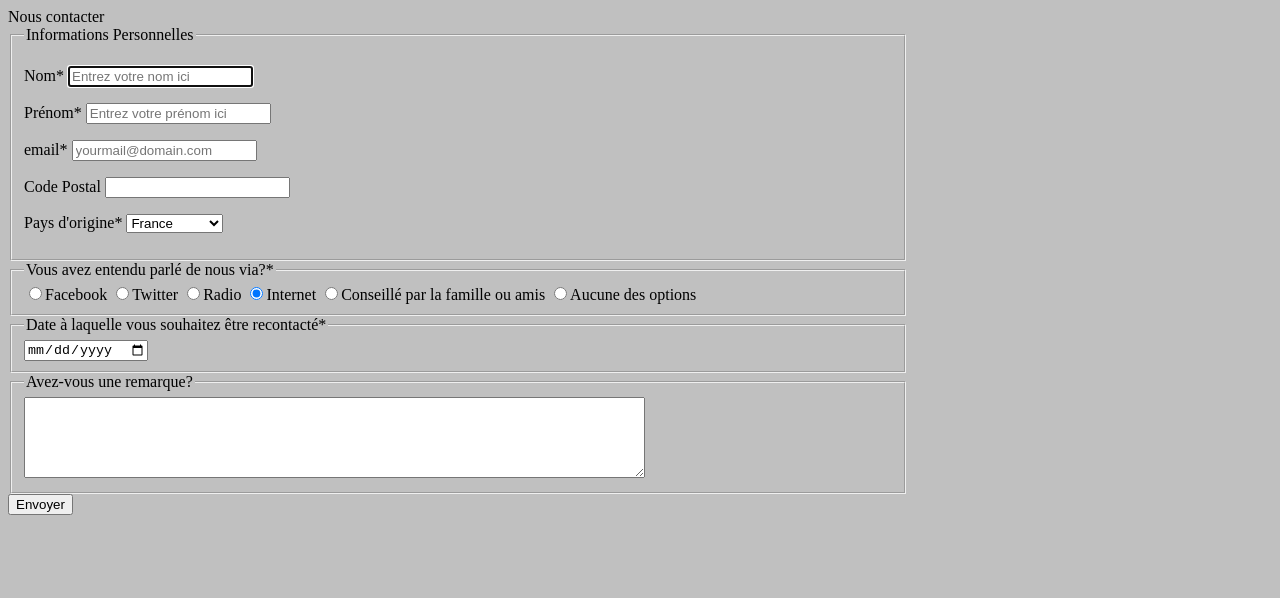
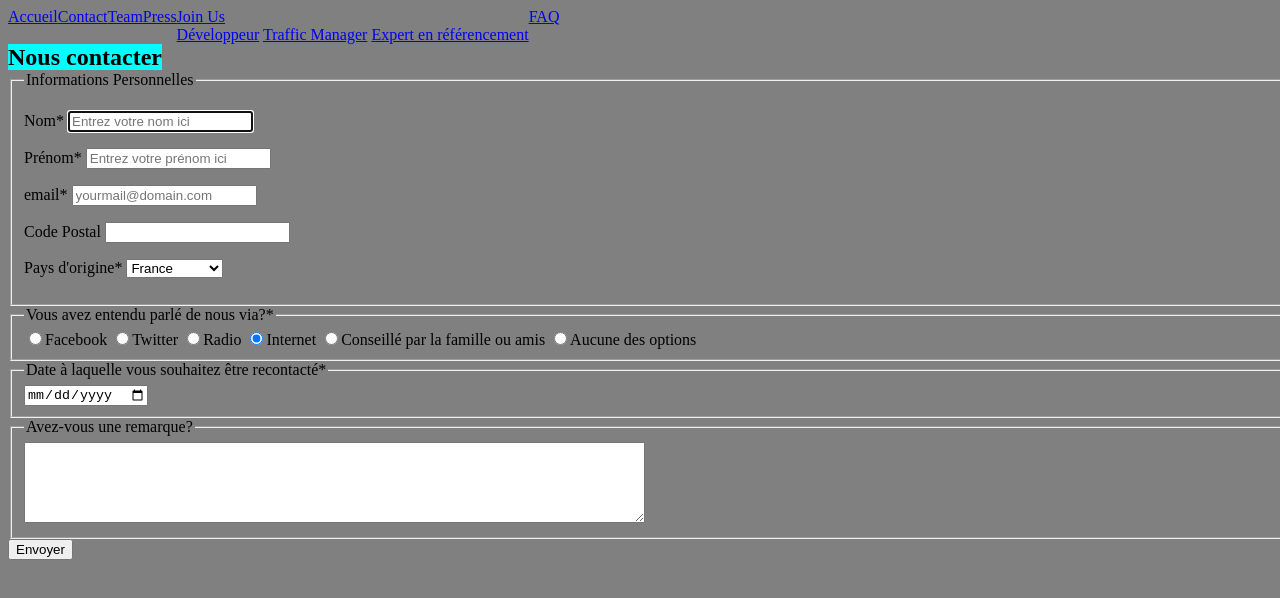
Before and after one commit to DavidBinaud/project-FirstSemester-HTLL-CSS, a plain HTML site: page contact.html in a window 1280 px wide. Drawn offline with Linux system fonts and the light colour scheme.

Commit message:
ajout base nav / rectification qqes erreurs / dedoublement pages css

```diff
--- a/contact.html
+++ b/contact.html
@@ -14,6 +14,37 @@
 		<body>
 			<header>
 
+				<nav>
+					<div>
+						<a href="./index.html">Accueil</a>
+					</div>
+
+					<div>
+						<a href="./contact.html">Contact</a>
+					</div>
+
+					<div>
+						<a href="./team.html">Team</a>
+					</div>
+
+					<div>
+						<a href="./press.html">Press</a>
+					</div>
+
+					<div>
+						<a href="./joinus.html">Join Us</a>
+						<div class="submenu">
+							<a href="./Dev.html">Développeur</a>
+							<a href="./TrafficManager.html">Traffic Manager</a>
+							<a href="./RefExpert.html">Expert en référencement</a>
+						</div>
+					</div>
+
+					<div>
+						<a href="./faq.html">FAQ</a>
+					</div>
+
+				</nav>
 
 			<!-- <nav> </nav>  COMMUN AUX PAGES // 1 personne s'occupe du nav
 			Mettre en place des pages en fr et en anglais avec choix depuis le nav?
@@ -24,10 +55,10 @@
 
 
 			<main>
-				<article>Nous contacter </article>
+				<h2>Nous contacter </h2>
 				<!-- Page du Formulaire // demander au prof si formulaire en mode get ou post-->
-
-				<form action="sendToMySecondYearInIut.php" method="get">
+				<article>
+					<form action="sendToContactForm.php" method="get">
 
 	<!--i-->  			<fieldset ><legend>Informations Personnelles</legend>
 							<p>
@@ -86,7 +117,7 @@
 
 	<!--iii-->				<fieldset>
 								<legend>Date à laquelle vous souhaitez être recontacté<span class="required">*</span></legend>
-							<input name="date" type="date" required> <!-- faire en sorte qu'une date précedente ne puisse pas être selectionné -->
+								<input name="date" type="date" required> <!-- faire en sorte qu'une date précedente ne puisse pas être selectionné // need js-->
 
 							</fieldset>
 
@@ -100,7 +131,7 @@
 
 	  					<input type="submit" value="Envoyer">
 	  				</form>
-
+	  			</article>
 			</main>
 
 
--- a/css/stylesContact.css
+++ b/css/stylesContact.css
@@ -1,22 +1,27 @@
-
-
-body
-{
-	background-color: #C0C0C0;
-	width: 900px;
+/* BODY */
+body{
+	background-color: grey;
+	width: 100%;
+	height: 100%;
+	text-align: justify;
 }
 
 
-h3
-{
-	background-color: #00DDFF;
-	color: #FFFFFF;
-	width: 850px;
+
+/* NAV */
+nav {
+	width: 90%;
+	display: flex;
+}
+nav > div{
+
+	display: inline;
 }
 
-h2
-{
-	background-color: #DD0000;
-	color: #FFFFFF;
-	width: 850px;
+
+
+h2 {
+	display: inline;
+	position:center;
+	background-color: cyan;
 }
--- /dev/null
+++ b/css/stylesOffres.css
@@ -0,0 +1,43 @@
+.dev
+{
+	width: 20%;
+	height: 30%;
+}
+
+.exref
+{
+	width: 20%;
+	height: 30%;
+}
+
+.tman
+{
+	width: 20%;
+	height: 30%;
+}
+
+h3
+{
+	background-color: #00DDFF;
+	color: #FFFFFF;
+	width: 850px;
+}
+
+body
+{
+	background-color: #C0C0C0;
+	width: 100%;
+	height: 100%;
+}
+
+h2
+{
+	background-color: #DD0000;
+	color: #FFFFFF;
+	width: 850px;
+}
+
+p
+{
+	width: 95%;
+}
```
Also changed, not shown: Dev.html (renamed from Développeur.html, +32 -5 lines), RefExpert.html (renamed from Expert en référencement.html, +31 -5 lines), TrafficManager.html (renamed from Traffic Manager.html, +32 -6 lines), faq.html (+30 -0 lines), index.html (+31 -10 lines), joinus.html (+32 -6 lines), press.html (+30 -0 lines), team.html (+30 -0 lines), css/stylesIndex.css (added). Lines whose indentation alone changed are shown as unchanged.
